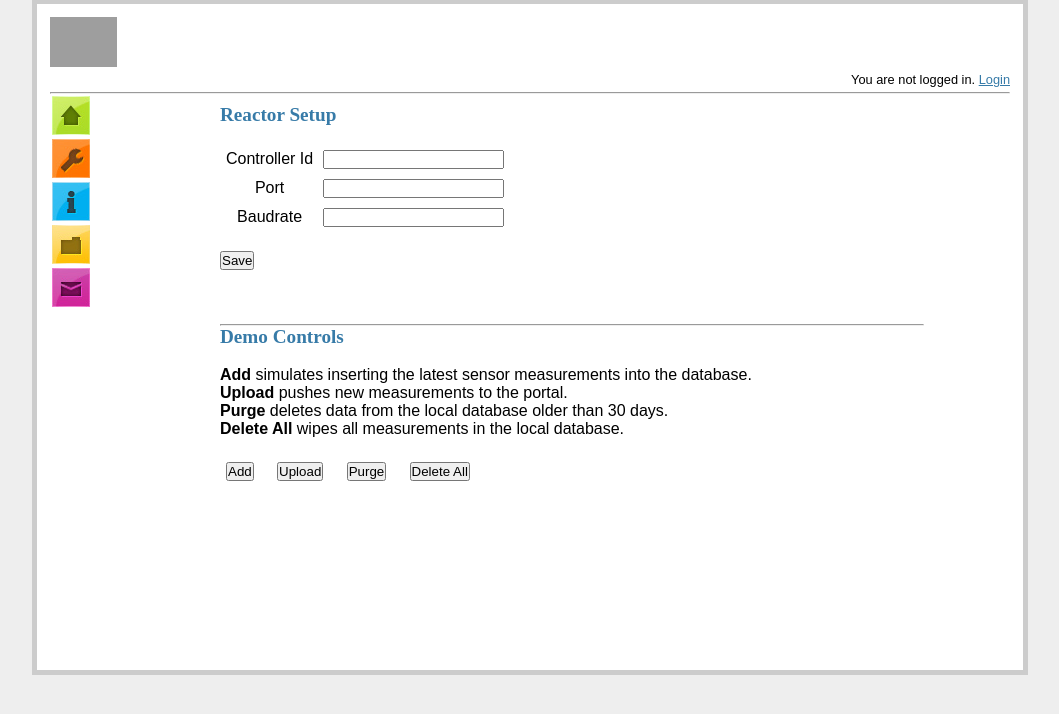
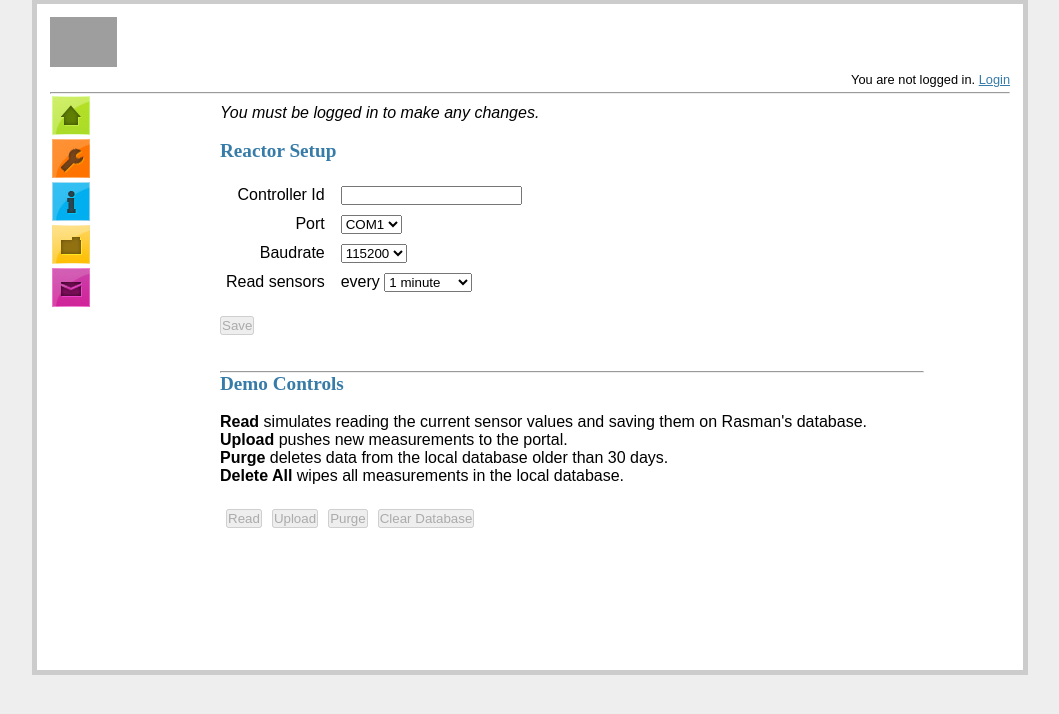
Before and after one commit to BioMONSTAAAR/reactor, a Python web app: template src/rasman/templates/setup.html in a window 1280 px wide. Shown: the part 33-747 px from the top of the page, without its empty margins (110-1169 px from the left). Run offline with Jinja, Linux system fonts and the light colour scheme; the template is opened without the code that fills it, so the values that code supplies are empty; grey boxes are pictures that could not be loaded.

Commit message:
Exposed demo buttons: Read Sensors, Purge, Delete db.

```diff
--- a/src/rasman/templates/setup.html
+++ b/src/rasman/templates/setup.html
@@ -1,28 +1,69 @@
 {% extends "layout.html" %}
 {% block body %}
+
+{% if session['username'] %}
+    <p>&nbsp;</p>
+{% else %}
+    <p style="font-size: 1em;"><i>You must be logged in to make any changes.</i></p>
+{% endif %}
+<br/>
 
 <h2>Reactor Setup</h2>
 <br/>
     <form onsubmit="alert('Saving the system configuration is not yet implemented'); return false;" >
         <table>
             <tr>
-                <td>Controller Id</td><td><input type=text name=controllerId></td>
+                <td style="text-align:right;">Controller Id</td>
+                <td style="text-align:left; padding-left: 10px;">
+                    <input type=text name=controllerId>
+                </td>
             </tr>
             <tr>
-                <td>Port</td><td><input type=text name=port></td>
+                <td style="text-align:right;">Port</td>
+                <td style="text-align:left; padding-left: 10px;">
+                    <select id="port" name="port">
+                        <option selected="selected">COM1</option>
+                        <option>COM2</option>
+                        <option>COM3</option>
+                        <option>COM4</option>
+                    </select>
+                </td>
             </tr>
             <tr>
-                <td>Baudrate</td><td><input type=text name=baudrate></td>
+                <td style="text-align:right;">Baudrate</td>
+                <td style="text-align:left; padding-left: 10px;">
+                    <select id="baudrate" name="baudrate">
+                        <option selected="selected">115200</option>
+                        <option>9600</option>
+                </td>
+            </tr>
+            <tr>
+                <td style="text-align:right;">Read sensors</td>
+                <td style="text-align:left; padding-left: 10px;">
+                    every
+                    <select id="readrate" name="readrate">
+                        <option selected="selected">1 minute</option>
+                        <option>5 minutes</option>
+                        <option>10 minutes</option>
+                        <option>15 minutes</option>
+                        <option>30 minutes</option>
+                        <option>1 hour</option>
+                </td>
             </tr>
         </table>
         <br/>
-        <p><input type=submit value=Save>
+        {% if session['username'] %}
+            <p><input type=submit value=Save></p>
+        {% else %}
+            <p><input type=submit value=Save disabled></p>
+        {% endif %}
     </form>
-    <br/><br/><br/><hr/>
+    <br/><br/><hr/>
 
     <h2>Demo Controls</h2>
     <br/>
-    <p><b>Add</b> simulates inserting the latest sensor measurements into the database.</p>
+    <p><b>Read </b> simulates reading the current sensor values and saving them
+             on Rasman's database.</p>
     <p><b>Upload</b> pushes new measurements to the portal.</p>
     <p><b>Purge</b> deletes data from the local database older than 30 days.</p>
     <p><b>Delete All</b> wipes all measurements in the local database.</p>
@@ -30,25 +71,44 @@
     <table>
         <tr>
             <td><form action="/demo/addmeas/" method="get">
-                    <input type="submit" value="Add">&nbsp;&nbsp;&nbsp;
+                    {% if session['username'] %}
+                        <p><input type=submit value="Read"></p>
+                    {% else %}
+                        <p><input type=submit value="Read" disabled></p>
+                    {% endif %}
+                    &nbsp;&nbsp;&nbsp;
                 </form>
             </td>
             <td><form action="/demo/upload/" method="get">
-                    <input type="submit" value="Upload">&nbsp;&nbsp;&nbsp;
+                    {% if session['username'] %}
+                        <p><input type=submit value="Upload"></p>
+                    {% else %}
+                        <p><input type=submit value="Upload" disabled></p>
+                    {% endif %}
+                    &nbsp;&nbsp;&nbsp;
                 </form>
             </td>
             <td><form action="/demo/purge/" method="get">
-                    <input type="submit" value="Purge">&nbsp;&nbsp;&nbsp;
+                    {% if session['username'] %}
+                        <p><input type=submit value="Purge"></p>
+                    {% else %}
+                        <p><input type=submit value="Purge" disabled></p>
+                    {% endif %}
+                    &nbsp;&nbsp;&nbsp;
                 </form>
             </td>
             <td><form action="/demo/deleteall/" method="get"
                       onsubmit="return confirm('Do you really want to wipe the database?');">
-                    <input type="submit" value="Delete All">
+                    {% if session['username'] %}
+                        <p><input type=submit value="Clear Database"></p>
+                    {% else %}
+                        <p><input type=submit value="Clear Database" disabled></p>
+                    {% endif %}
+                    &nbsp;&nbsp;&nbsp;
                 </form>
             </td>
         </tr>
     </table>
-    <br/>
     {% for message in get_flashed_messages() %}
         <div class=flash>{{ message }}</div>
     {% endfor %}
```
